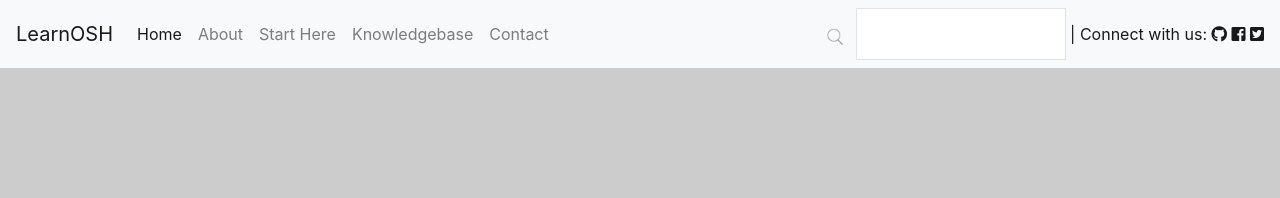
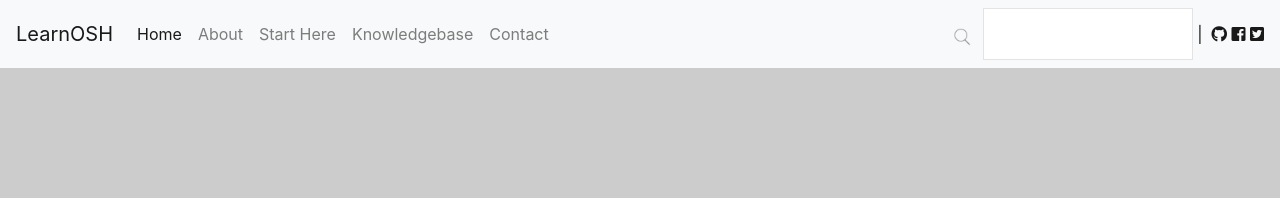
Before and after one commit to lee-perry/learnosh, a Jekyll site: the page built from index.html, in a window 1280 px wide. Shown: the top 198 px of the page. Built offline with Jekyll 4.4.1, drawn with Linux system fonts in a browser that asks for light colours; nearby versions of some CDN libraries.

Commit message:
Update menu.html

```diff
--- a/_includes/menu.html
+++ b/_includes/menu.html
@@ -36,7 +36,7 @@
 
 					</div>
 	 <span class="navbar-text">
-		 <a>&nbsp;| Connect with us: </a>
+		 <a>&nbsp;|&nbsp;</a>
       <a href="https://github.com/lee-perry/learnosh" target="_blank"><i class="fab fa-github" aria-hidden="true"></i></a>
       <a href="https://facebook.com/learnosh" target="_blank"><i class="fab fa-facebook-square" ariahidden="true"></i></a>
       <a href="https://twitter.com/learnosh" target="_blank"><i class="fab fa-twitter-square" aria-hidden="true"></i></a>
```
